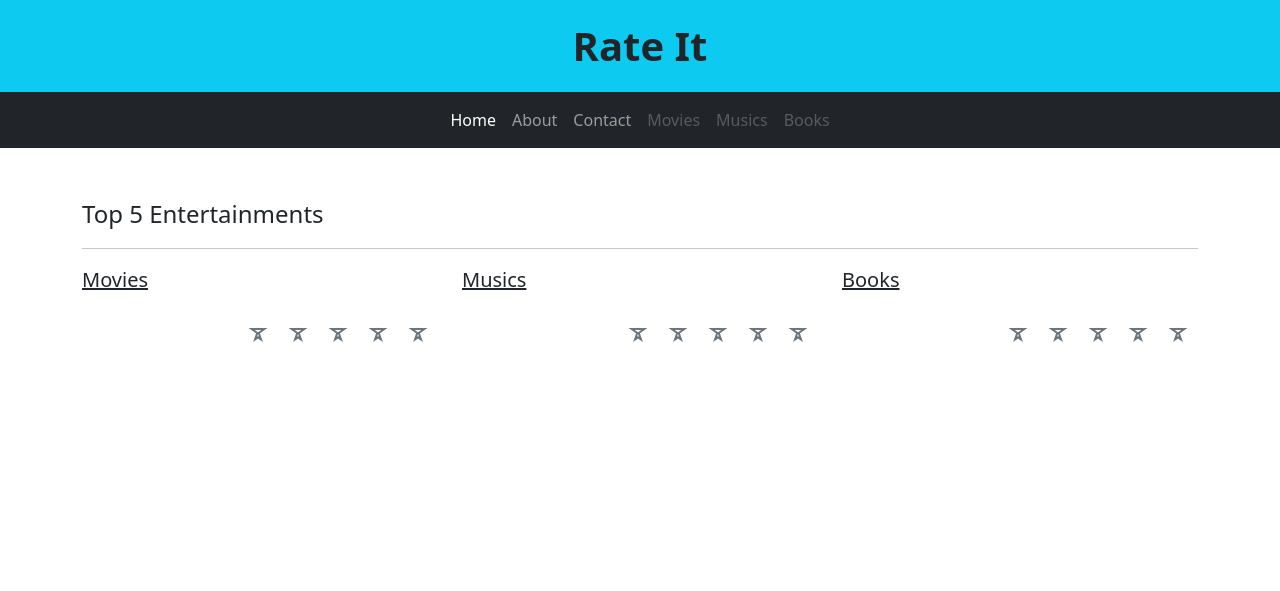
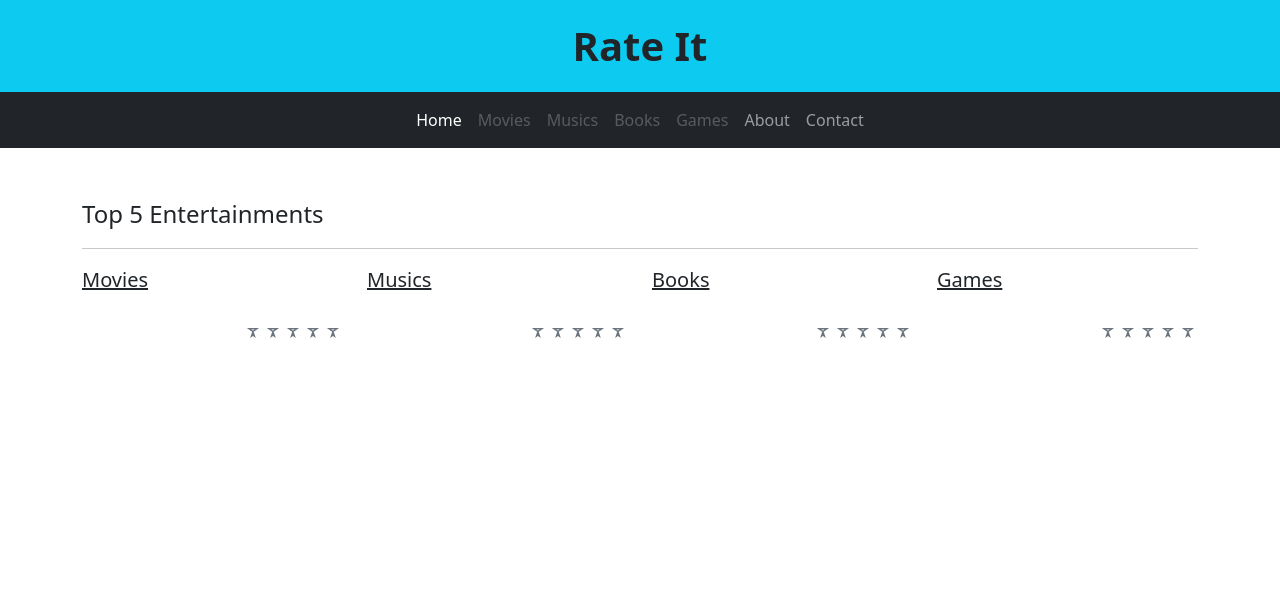
Before and after one commit to raphaelarcanjo/rate_it, a Django app: page / in a window 1280 px wide. Shown: the top 591 px of the page. Run offline with Django 4.2, Linux system fonts and the light colour scheme.

Commit message:
Contact page

```diff
--- a/app/routes/contact.py
+++ b/app/routes/contact.py
@@ -4,5 +4,6 @@ from app.views.Contact import Contact
 
 
 urlpatterns = [
-    path('', Contact().index, name='contact')
+    path('', Contact().index, name='contact'),
+    path('message', Contact().message, name='contact_message'),
 ]
--- a/app/static/css/style.css
+++ b/app/static/css/style.css
@@ -10,7 +10,7 @@ main {
 
 .rating input {
     position: relative;
-    width: 20px;
+    width: 10px;
     height: 40px;
     display: flex;
     justify-content: center;
@@ -25,12 +25,12 @@ main {
     content: '☆';
     color: rgb(108, 117, 125);
     position: absolute;
-    font-size: 28px;
-    left: 8px;
+    font-size: 20px;
+    left: 2px;
 }
 
 .rating input:nth-child(2n + 1)::before {
-    right: 8px;
+    right: 2px;
     left: initial;
 }
 
--- a/app/templates/home.html
+++ b/app/templates/home.html
@@ -6,7 +6,7 @@
     <hr />
 
     <div class="row">
-        <div class="col-12 col-lg-4">
+        <div class="col-12 col-lg-3">
             <p class="fs-5 text-decoration-underline">Movies</p>
             <div class="rating">
                 <input type="radio" name="movie" id="" value="10">
@@ -21,7 +21,7 @@
                 <input type="radio" name="movie" id="" value="1">
             </div>
         </div>
-        <div class="col-12 col-lg-4">
+        <div class="col-12 col-lg-3">
             <p class="fs-5 text-decoration-underline">Musics</p>
             <div class="rating">
                 <input type="radio" name="music" id="" value="10">
@@ -36,7 +36,7 @@
                 <input type="radio" name="music" id="" value="1">
             </div>
         </div>
-        <div class="col-12 col-lg-4">
+        <div class="col-12 col-lg-3">
             <p class="fs-5 text-decoration-underline">Books</p>
             <div class="rating">
                 <input type="radio" name="book" id="" value="10">
@@ -51,6 +51,21 @@
                 <input type="radio" name="book" id="" value="1">
             </div>
         </div>
+        <div class="col-12 col-lg-3">
+            <p class="fs-5 text-decoration-underline">Games</p>
+            <div class="rating">
+                <input type="radio" name="game" id="" value="10">
+                <input type="radio" name="game" id="" value="9">
+                <input type="radio" name="game" id="" value="8">
+                <input type="radio" name="game" id="" value="7">
+                <input type="radio" name="game" id="" value="6">
+                <input type="radio" name="game" id="" value="5">
+                <input type="radio" name="game" id="" value="4">
+                <input type="radio" name="game" id="" value="3">
+                <input type="radio" name="game" id="" value="2">
+                <input type="radio" name="game" id="" value="1">
+            </div>
+        </div>
     </div>
 </article>
 {% endblock content %}
--- a/app/templates/layouts/header.html
+++ b/app/templates/layouts/header.html
@@ -21,12 +21,7 @@
                     <li class="nav-item mx-lg-2">
                         <a class="nav-link {% if title == 'Home' %}active{% endif %}" aria-current="page" href="{% url 'home' %}">Home</a>
                     </li>
-                    <li class="nav-item mx-lg-2">
-                        <a class="nav-link {% if title == 'About' %}active{% endif %}" aria-current="page" href="{% url 'about' %}">About</a>
-                    </li>
-                    <li class="nav-item mx-lg-2">
-                        <a class="nav-link {% if title == 'Contact' %}active{% endif %}" aria-current="page" href="{% url 'contact' %}">Contact</a>
-                    </li>
+                    <hr class="text-secondary d-lg-none" />
                     <li class="nav-item mx-lg-2">
                         <a class="nav-link disabled">Movies</a>
                     </li>
@@ -36,33 +31,16 @@
                     <li class="nav-item mx-lg-2">
                         <a class="nav-link disabled">Books</a>
                     </li>
-                    {% comment %} <li class="nav-item">
-                        <a class="nav-link" href="#">Link</a>
+                    <li class="nav-item mx-lg-2">
+                        <a class="nav-link disabled">Games</a>
                     </li>
-                    <li class="nav-item dropdown">
-                        <a class="nav-link dropdown-toggle"
-                           href="#"
-                           id="navbarDropdown"
-                           role="button"
-                           data-bs-toggle="dropdown"
-                           aria-expanded="false">
-                            Dropdown
-                        </a>
-                        <ul class="dropdown-menu" aria-labelledby="navbarDropdown">
-                            <li>
-                                <a class="dropdown-item" href="#">Action</a>
-                            </li>
-                            <li>
-                                <a class="dropdown-item" href="#">Another action</a>
-                            </li>
-                            <li>
-                                <hr class="dropdown-divider">
-                            </li>
-                            <li>
-                                <a class="dropdown-item" href="#">Something else here</a>
-                            </li>
-                        </ul>
-                    </li> {% endcomment %}
+                    <hr class="text-secondary d-lg-none" />
+                    <li class="nav-item mx-lg-2">
+                        <a class="nav-link {% if title == 'About' %}active{% endif %}" aria-current="page" href="{% url 'about' %}">About</a>
+                    </li>
+                    <li class="nav-item mx-lg-2">
+                        <a class="nav-link {% if title == 'Contact' %}active{% endif %}" aria-current="page" href="{% url 'contact' %}">Contact</a>
+                    </li>
                 </ul>
             </div>
         </div>
--- a/app/views/Contact.py
+++ b/app/views/Contact.py
@@ -8,3 +8,6 @@ class Contact:
         }
 
         return render(request, 'contact.html', data)
+
+    def message(self, request):
+        pass
```
Also changed, not shown: app/templates/contact.html (+25 -0 lines).
